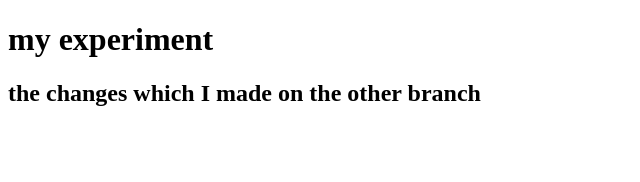
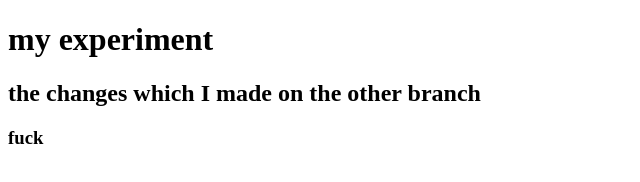
Before and after one commit to vishaldewani206/experiment, a plain HTML site: page index.html in a window 1280 px wide. Shown: the full height of the page, 0-640 px from the left. Drawn offline with Linux system fonts and the light colour scheme.

Commit message:
updated index

```diff
--- a/index.html
+++ b/index.html
@@ -9,5 +9,6 @@
   <body>
     <h1>my experiment</h1>
     <h2>the changes which I made on the other branch</h2>
+    <h3>fuck</h3>
   </body>
 </html>
```
